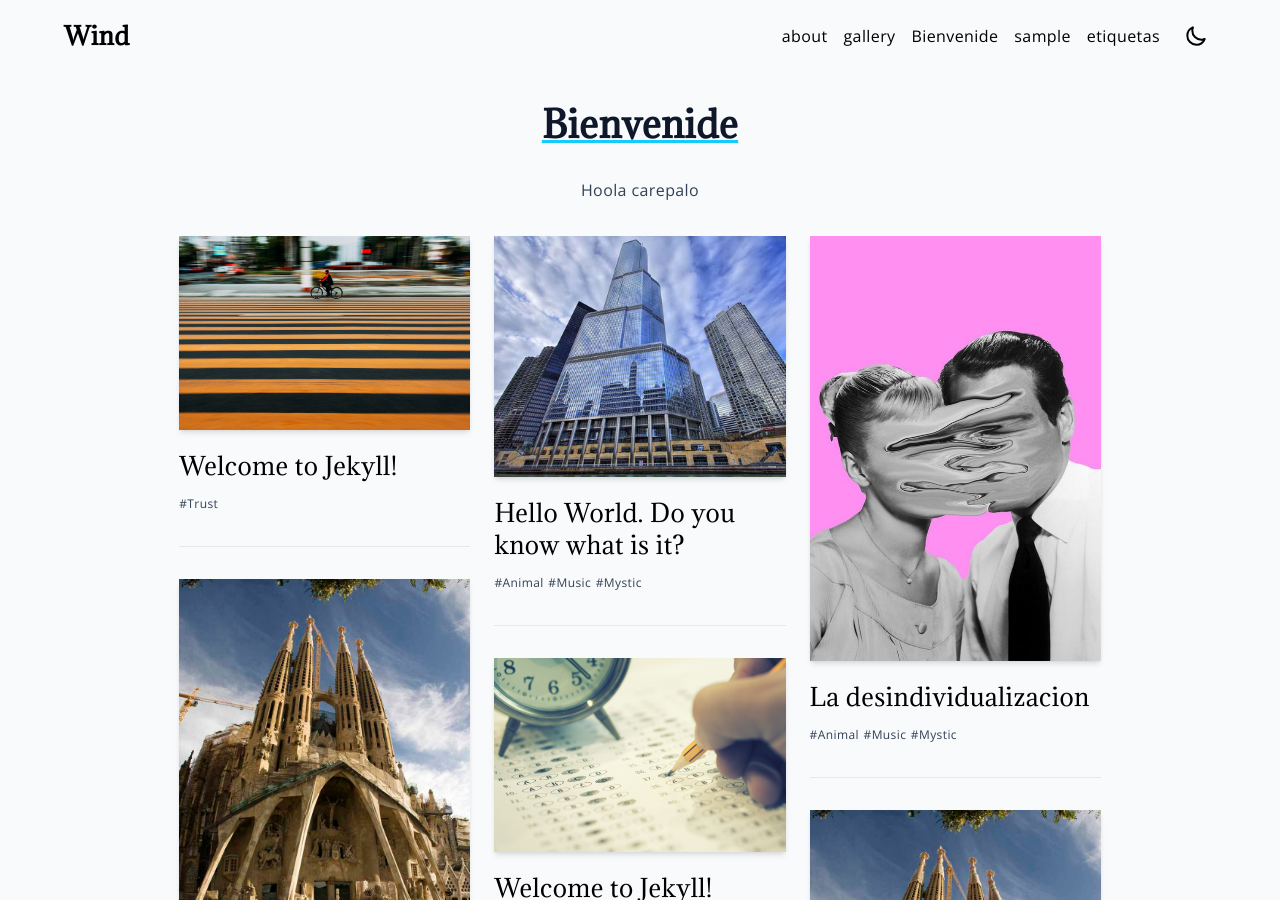
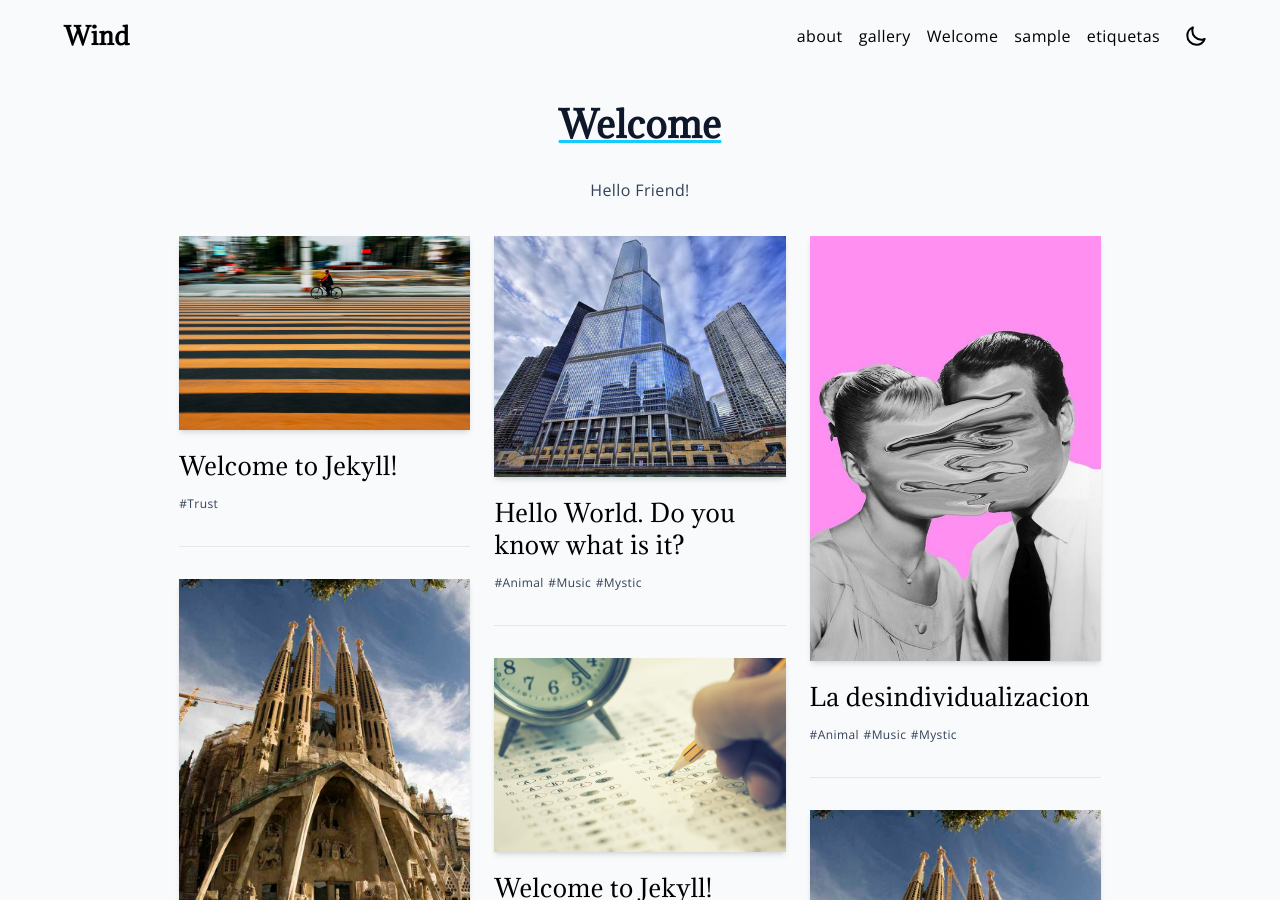
Before and after one commit to a-chacon/wind, a Jekyll site: the page built from index.md, in a window 1280 px wide and 900 px high. Built offline with Jekyll 4.4.1, drawn with Linux system fonts in a browser that asks for light colours; our own code applies the rules of GitHub Pages for plain Markdown files.

```diff
--- a/index.md
+++ b/index.md
@@ -1,7 +1,6 @@
 ---
 layout: home
 ---
+# Welcome
 
-# Bienvenide
-
-Hoola carepalo
+Hello Friend!
```
Also changed, not shown: README.md.
